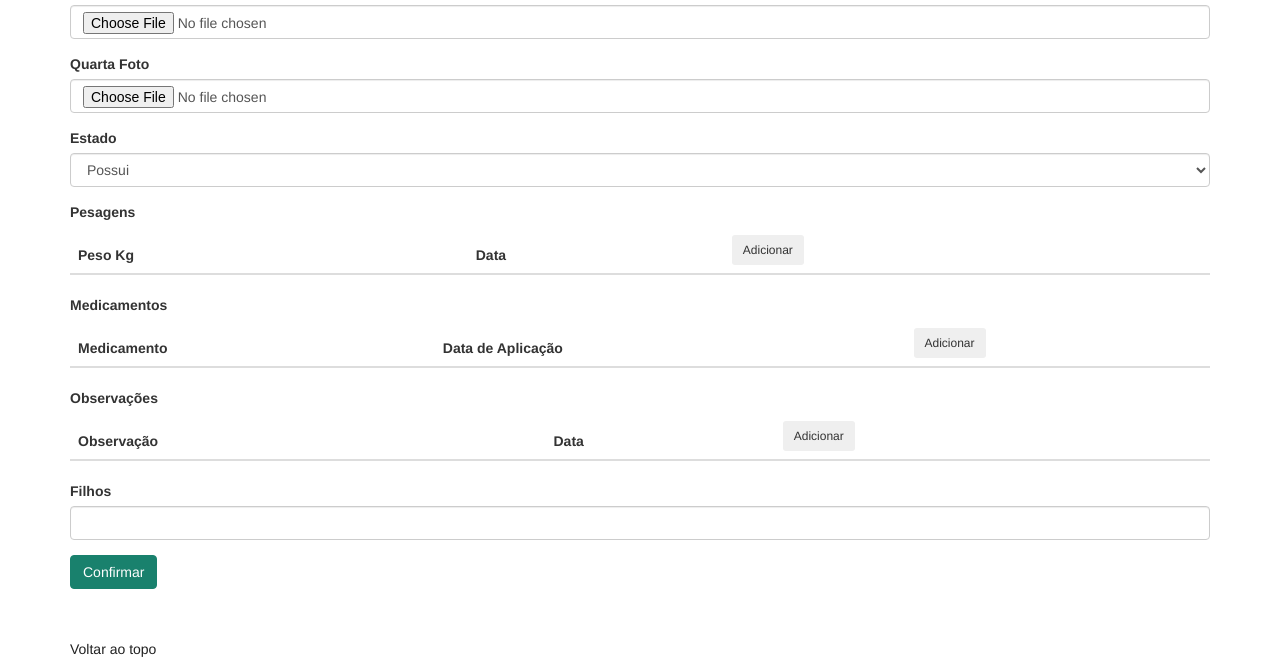
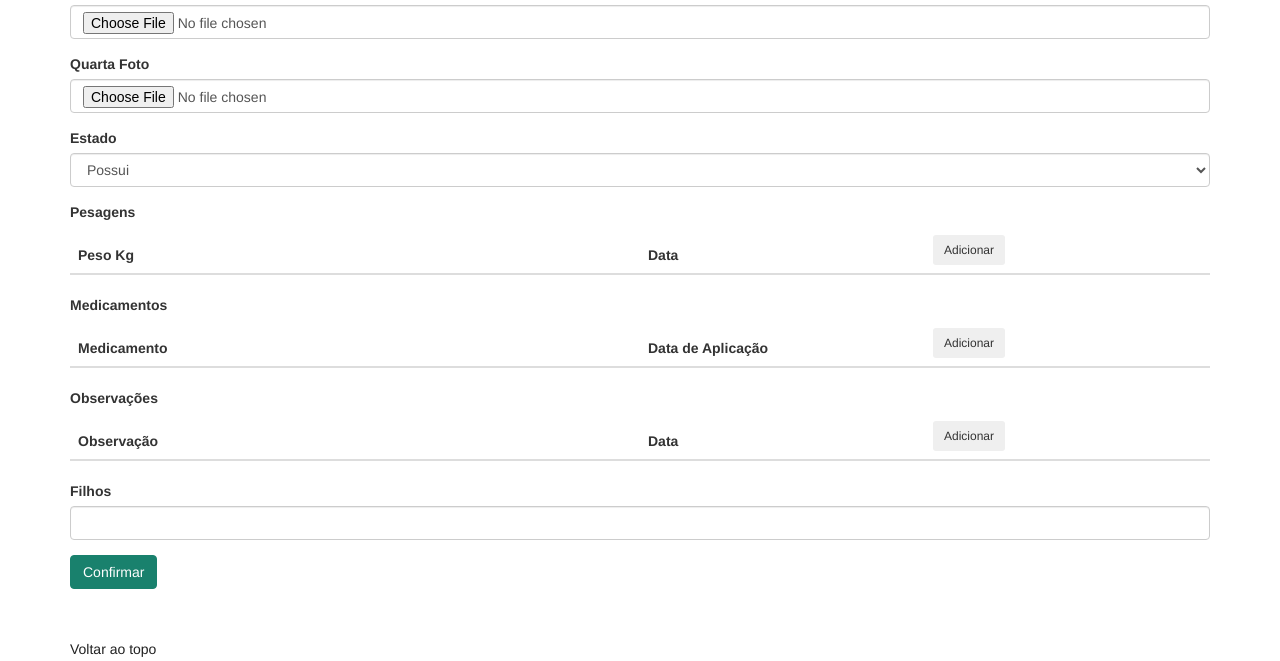
Before and after one commit to JGabrielGruber/Gubull, a Django app: page /animais/bovinos/create in a window 1280 px wide. Shown: the part 644-1305 px from the top of the page. Run offline with Django 3.2, Linux system fonts and the light colour scheme; lists and menus that the app fills with data are empty; some libraries are stand-ins or nearby versions.

Commit message:
Corrigida sintaxe;

```diff
--- a/src/templates/bovino_detail.html
+++ b/src/templates/bovino_detail.html
@@ -152,7 +152,7 @@
 			trHTML = '';
 
 			$.each(lista_obs, function (i, item) {
-				trHTML += '<tr><td><textarea cols="40" rows="3" disabled>' + item.obs + '</textarea></td><td>' + item.data + '</td></tr>';
+				trHTML += '<tr><td><textarea cols="40" rows="3" onclick="this.focus();this.select()" readonly="readonly" style="color: #212121">' + item.obs + '</textarea></td><td>' + item.data + '</td></tr>';
 			});
 
 			$('#observacao_table tbody').remove();
--- a/src/templates/bovino_form.html
+++ b/src/templates/bovino_form.html
@@ -65,9 +65,9 @@
 			<table id="peso_table" class="table">
 				<thead>
 					<tr>
-						<th>Peso Kg</th>
-						<th>Data</th>
-						<th>
+						<th style="width: 50%">Peso Kg</th>
+						<th style="width: 25%">Data</th>
+						<th style="width: 25%">
 							<input class="btn btn-sm btn-secondary" name="modal-toggle" id="id-modal-toggle" value="Adicionar" type="button" data-toggle="modal" data-target="#id-modal" />
 							<div id="id-modal" class="modal" tabindex="-1" role="dialog">
 								<div class="modal-dialog" role="document">
@@ -198,9 +198,9 @@
 			<table id="medicamento_table" class="table">
 				<thead>
 					<tr>
-						<th>Medicamento</th>
-						<th>Data de Aplicação</th>
-						<th>
+						<th style="width: 50%">Medicamento</th>
+						<th style="width: 25%">Data de Aplicação</th>
+						<th style="width: 25%">
 							<input class="btn btn-sm btn-secondary" name="modal-med-toggle" id="id-modal-med-toggle" value="Adicionar" type="button" data-toggle="modal" data-target="#id-modal-med" />
 							<div id="id-modal-med" class="modal" tabindex="-1" role="dialog">
 								<div class="modal-dialog" role="document">
@@ -310,9 +310,9 @@
 			<table id="observacao_table" class="table">
 				<thead>
 					<tr>
-						<th>Observação</th>
-						<th>Data</th>
-						<th>
+						<th style="width: 50%">Observação</th>
+						<th style="width: 25%">Data</th>
+						<th style="width: 25%">
 							<input class="btn btn-sm btn-secondary" name="modal-obs-toggle" id="id-modal-obs-toggle" value="Adicionar" type="button" data-toggle="modal" data-target="#id-modal-obs" />
 							<div id="id-modal-obs" class="modal" tabindex="-1" role="dialog">
 								<div class="modal-dialog" role="document">
@@ -356,7 +356,7 @@
 					let trHTML = '';
 
 					$.each(lista, function (i, item) {
-						trHTML += '<tr><td><textarea cols="40" rows="3" disabled>' + item.obs + '</textarea></td><td>' + item.data + '</td><td><input class="btn btn-sm btn-danger"id="' + item.id + '" value="Remover" type="button"/></td></tr>';
+						trHTML += '<tr><td><textarea cols="40" rows="3"  onclick="this.focus();this.select()" readonly="readonly" style="color: #212121">' + item.obs + '</textarea></td><td>' + item.data + '</td><td><input class="btn btn-sm btn-danger"id="' + item.id + '" value="Remover" type="button"/></td></tr>';
 					});
 
 					$('#observacao_table tbody').remove();
```
